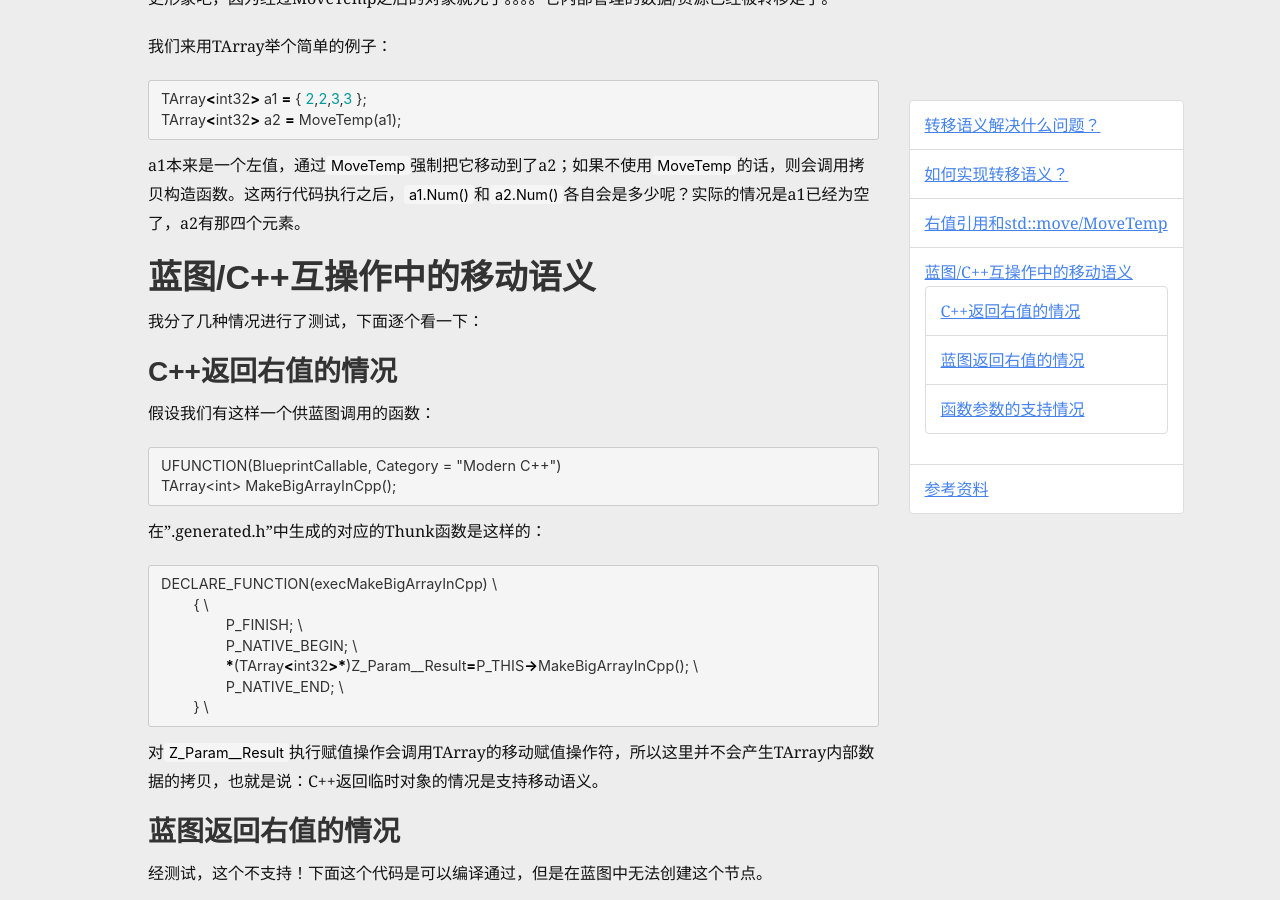
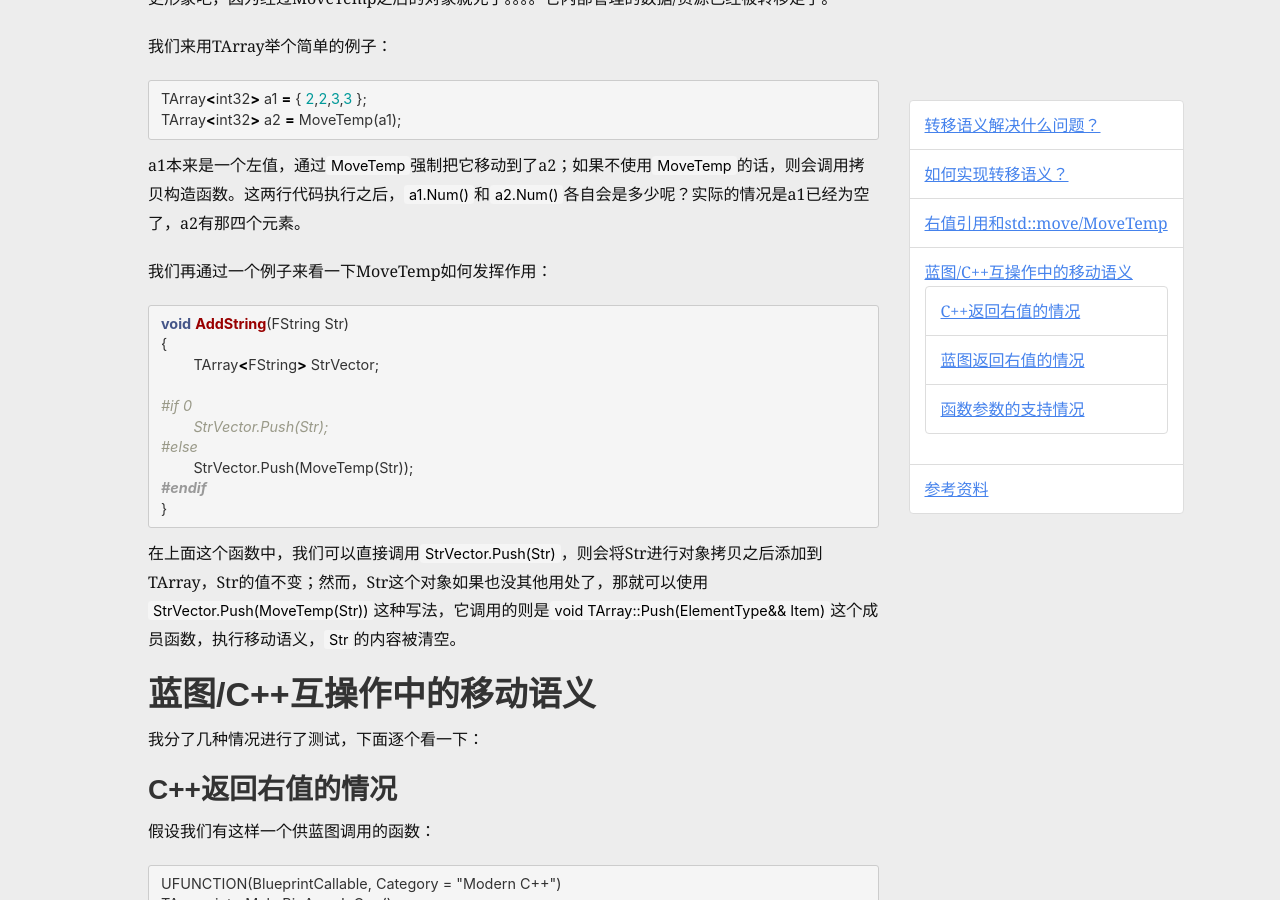
Before and after one commit to neil3d/neil3d.github.io, a Jekyll site: the page built from _posts/2020-01-29-mcpp-move.md, in a window 1280 px wide and 900 px high, scrolled down 3346 px. Built offline with Jekyll 4.4.1, drawn with Linux system fonts in a browser that asks for light colours; comment, search, counter and statistics services are not loaded.

Commit message:
add move example

````diff
--- a/_posts/2020-01-29-mcpp-move.md
+++ b/_posts/2020-01-29-mcpp-move.md
@@ -118,6 +118,22 @@ TArray<int32> a2 = MoveTemp(a1);
 ```
 a1本来是一个左值，通过`MoveTemp`强制把它移动到了a2；如果不使用`MoveTemp`的话，则会调用拷贝构造函数。这两行代码执行之后，`a1.Num()`和`a2.Num()`各自会是多少呢？实际的情况是a1已经为空了，a2有那四个元素。
 
+我们再通过一个例子来看一下MoveTemp如何发挥作用：
+```c++
+void AddString(FString Str)
+{
+	TArray<FString> StrVector;
+
+#if 0
+	StrVector.Push(Str);
+#else
+	StrVector.Push(MoveTemp(Str));
+#endif
+}
+```
+
+在上面这个函数中，我们可以直接调用`StrVector.Push(Str)`，则会将Str进行对象拷贝之后添加到TArray，Str的值不变；然而，Str这个对象如果也没其他用处了，那就可以使用`StrVector.Push(MoveTemp(Str))`这种写法，它调用的则是`void TArray::Push(ElementType&& Item)`这个成员函数，执行移动语义，`Str`的内容被清空。
+
 ## 蓝图/C++互操作中的移动语义
 
 我分了几种情况进行了测试，下面逐个看一下：
````
